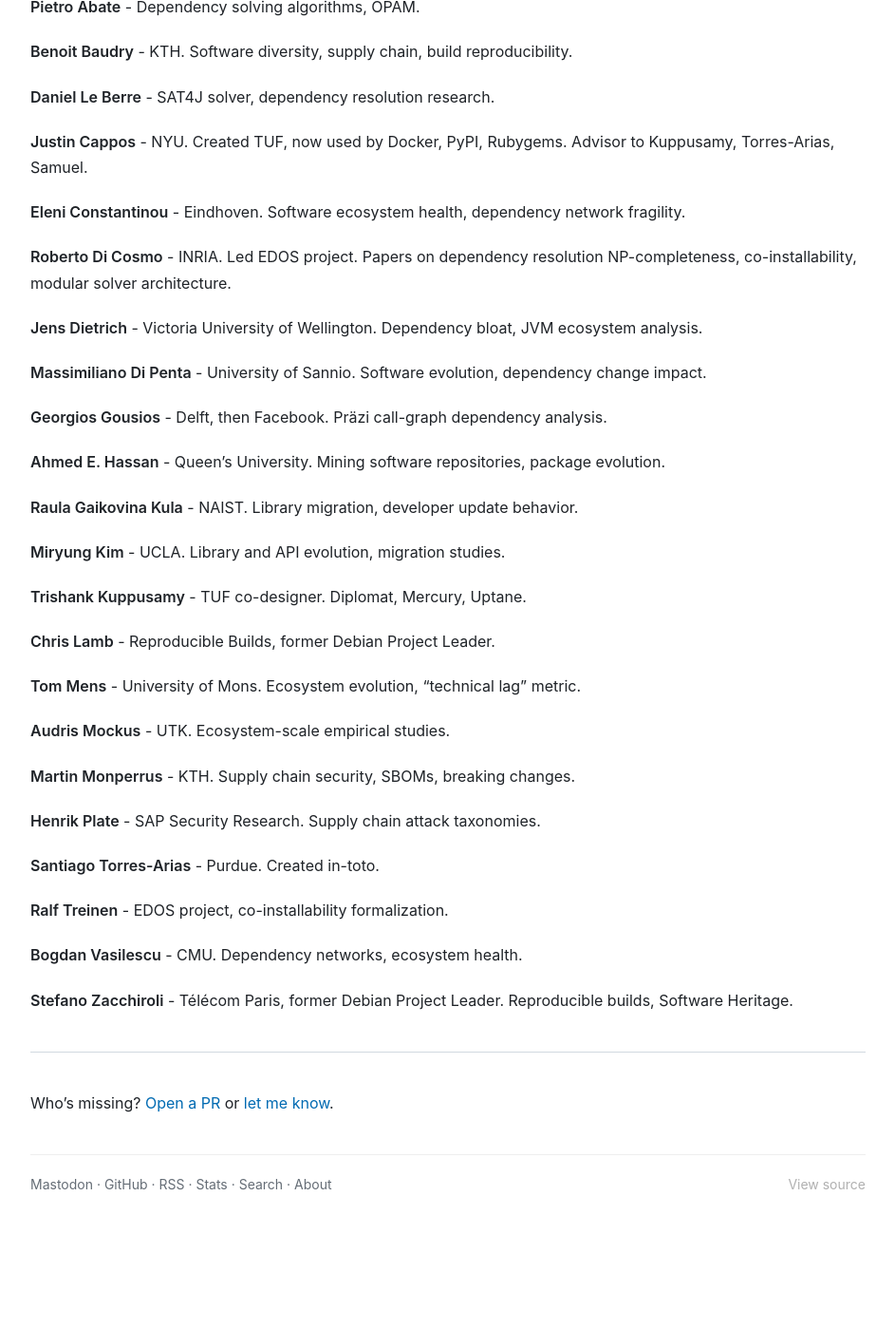
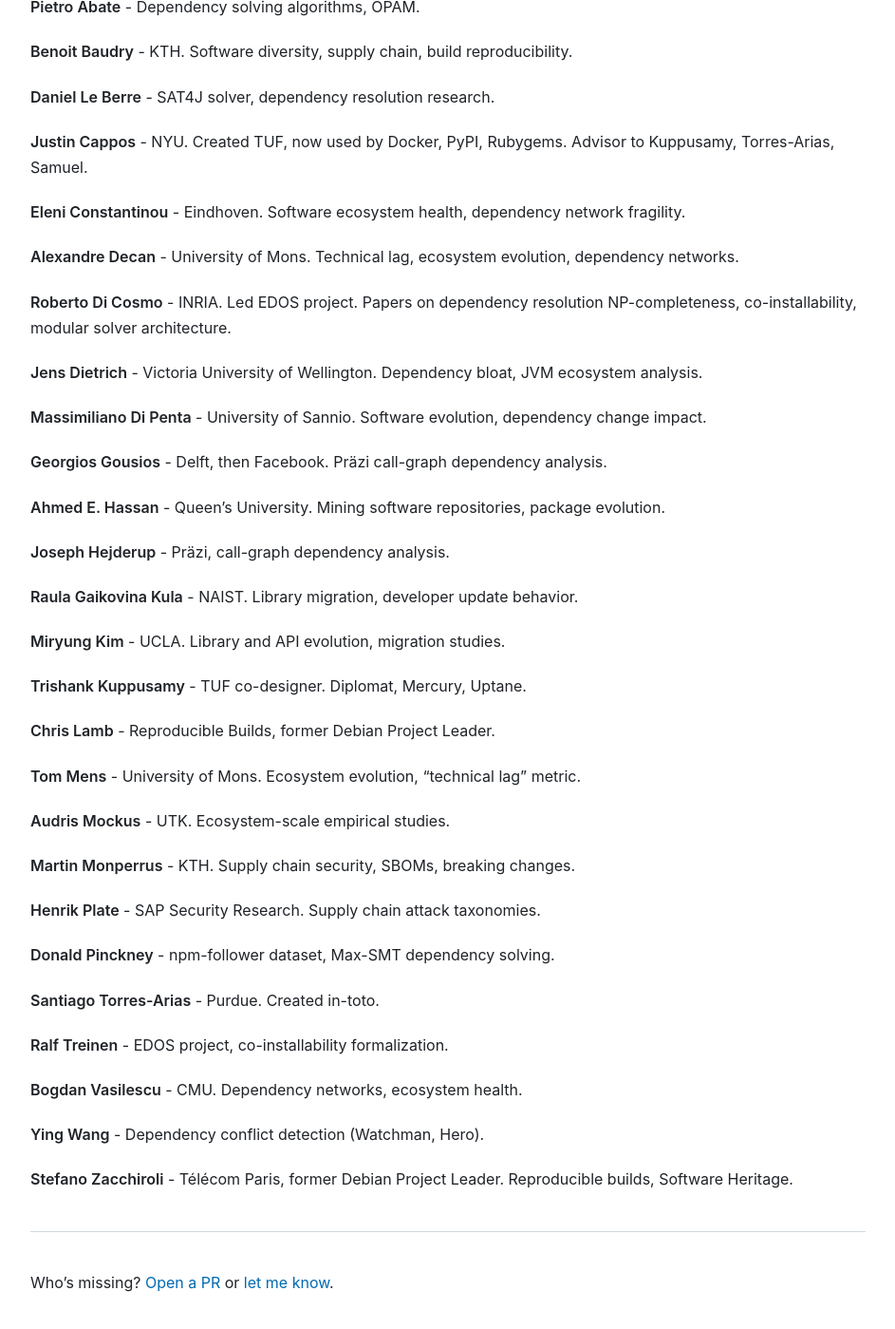
Before and after one commit to andrew/nesbitt.io, a Jekyll site: the page built from _posts/2026-01-14-package-manager-people.md, in a window 1280 px wide and 1400 px high, scrolled down 5214 px. Shown: the whole window at 95% size, without its empty margins (168-1111 px from the left). Built offline with Jekyll 4.4.1, drawn with Linux system fonts in a browser that asks for light colours; before the commit the page ends 6501 px from its top, so only the background shows below that.

Commit message:
Add more researchers to the Package Manager People post

```diff
--- a/_data/stats.json
+++ b/_data/stats.json
@@ -1,7 +1,7 @@
 {
-  "generated_at": "2026-01-14T12:56:18Z",
+  "generated_at": "2026-01-14T12:57:35Z",
   "total_posts": 50,
-  "total_words": 60243,
+  "total_words": 60263,
   "reading_minutes": 302,
   "average_words": 1205,
   "longest_post": {
--- a/_posts/2026-01-14-package-manager-people.md
+++ b/_posts/2026-01-14-package-manager-people.md
@@ -229,6 +229,8 @@
 
 **Eleni Constantinou** - Eindhoven. Software ecosystem health, dependency network fragility.
 
+**Alexandre Decan** - University of Mons. Technical lag, ecosystem evolution, dependency networks.
+
 **Roberto Di Cosmo** - INRIA. Led EDOS project. Papers on dependency resolution NP-completeness, co-installability, modular solver architecture.
 
 **Jens Dietrich** - Victoria University of Wellington. Dependency bloat, JVM ecosystem analysis.
@@ -238,6 +240,8 @@
 **Georgios Gousios** - Delft, then Facebook. Präzi call-graph dependency analysis.
 
 **Ahmed E. Hassan** - Queen's University. Mining software repositories, package evolution.
+
+**Joseph Hejderup** - Präzi, call-graph dependency analysis.
 
 **Raula Gaikovina Kula** - NAIST. Library migration, developer update behavior.
 
@@ -255,12 +259,16 @@
 
 **Henrik Plate** - SAP Security Research. Supply chain attack taxonomies.
 
+**Donald Pinckney** - npm-follower dataset, Max-SMT dependency solving.
+
 **Santiago Torres-Arias** - Purdue. Created in-toto.
 
 **Ralf Treinen** - EDOS project, co-installability formalization.
 
 **Bogdan Vasilescu** - CMU. Dependency networks, ecosystem health.
 
+**Ying Wang** - Dependency conflict detection (Watchman, Hero).
+
 **Stefano Zacchiroli** - Télécom Paris, former Debian Project Leader. Reproducible builds, Software Heritage.
 
 ---
```
